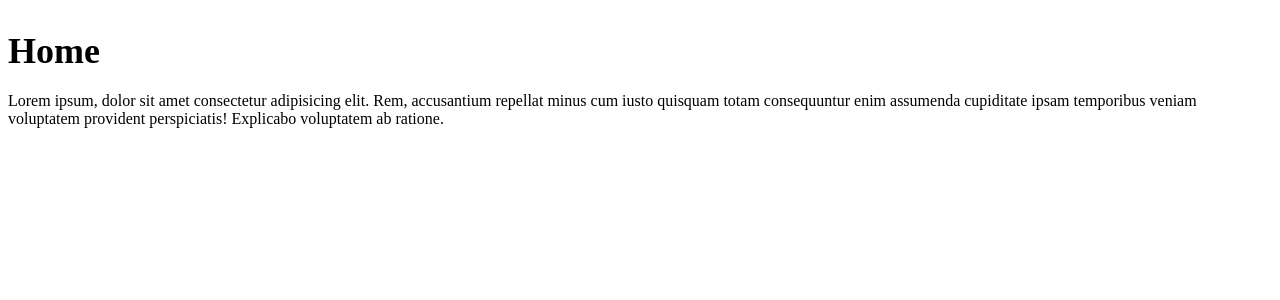
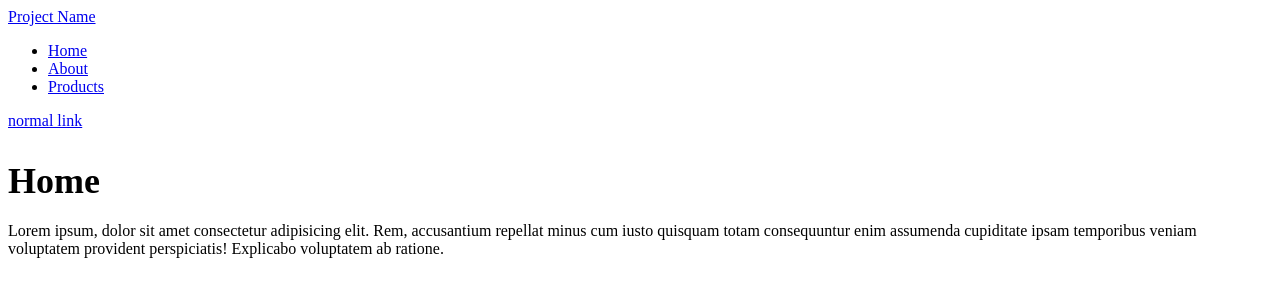
Before and after one commit to YegorMykhalechko/nuxt3-exemple, a Nuxt app: page / in a window 1280 px wide. Shown: the top 300 px of the page. Built offline with nearby package versions, Linux system fonts and the light colour scheme.

Commit message:
nuxtlink added

```diff
--- a/pages/about.vue
+++ b/pages/about.vue
@@ -1,4 +1,21 @@
 <template>
+  <header>
+    <nav>
+      <NuxtLink to="/">Project Name</NuxtLink>
+      <ul>
+        <li>
+          <NuxtLink to="/">Home</NuxtLink>
+        </li>
+        <li>
+          <NuxtLink to="/about">About</NuxtLink>
+        </li>
+        <li>
+          <NuxtLink to="/products">Products</NuxtLink>
+        </li>
+      </ul>
+      <a href="/about">normal link</a>
+    </nav>
+  </header>
   <div>
     <h2>About</h2>
     <p>
--- a/pages/index.vue
+++ b/pages/index.vue
@@ -1,5 +1,22 @@
 <template>
   <div>
+    <header>
+      <nav>
+        <NuxtLink to="/">Project Name</NuxtLink>
+        <ul>
+          <li>
+            <NuxtLink to="/">Home</NuxtLink>
+          </li>
+          <li>
+            <NuxtLink to="/about">About</NuxtLink>
+          </li>
+          <li>
+            <NuxtLink to="/products">Products</NuxtLink>
+          </li>
+        </ul>
+        <a href="/about">normal link</a>
+      </nav>
+    </header>
     <h2>Home</h2>
     <p>
       Lorem ipsum, dolor sit amet consectetur adipisicing elit. Rem, accusantium
```
